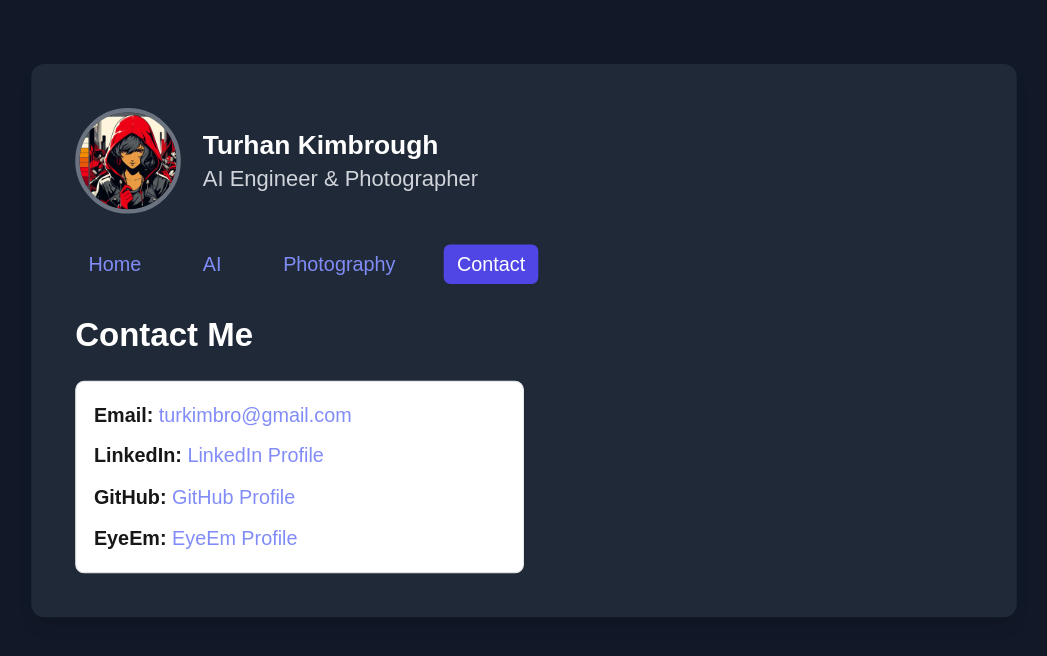
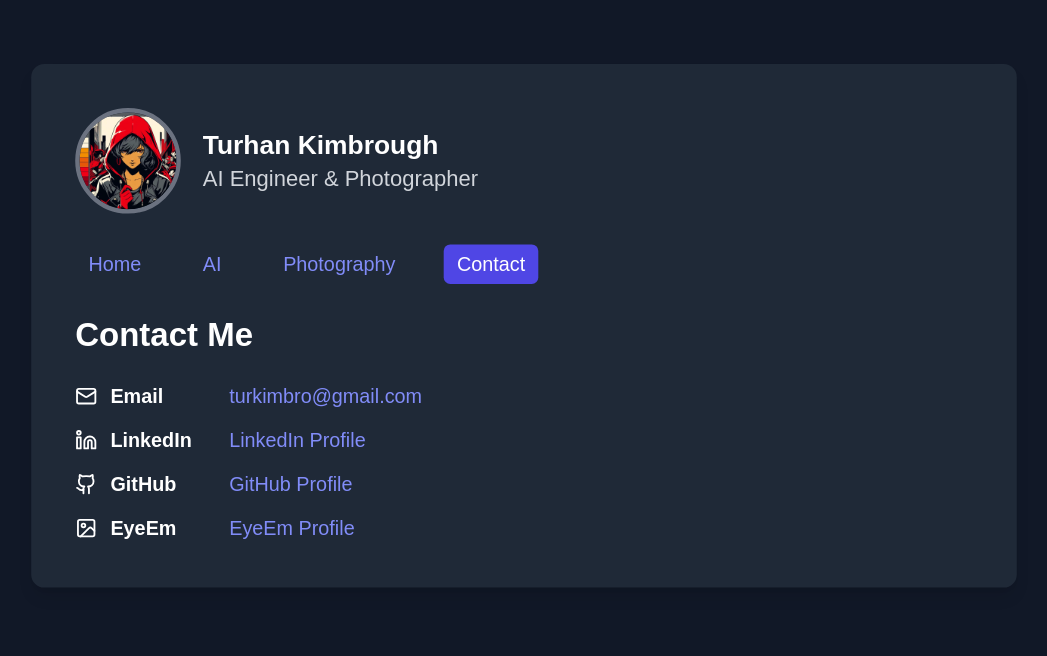
Before and after one commit to T-Visor/personal-website, a Next.js app: page /contact in a window 1280 px wide. Shown: the top 656 px of the page, without its empty margins (116-1163 px from the left). Built offline with nearby package versions, Linux system fonts and the light colour scheme.

Commit message:
updated contacts page to have more consistent design

```diff
--- a/src/app/contact/page.tsx
+++ b/src/app/contact/page.tsx
@@ -1,5 +1,6 @@
-//'use client'
-import { Alert, AlertDescription } from "@/components/ui/alert"
+'use client'
+
+import { Mail, Linkedin, Github, Image } from "lucide-react"
 
 type ContactListItem = {
   id: number;
@@ -35,42 +36,43 @@ const contactListItems: ContactListItem[] = [
   }
 ]
 
-type ContactListItemProps = {
-  label: string;
-  rawURL: string;
-  anchorText: string;
-};
+const IconMap: { [key: string]: React.ReactNode } = {
+  "Email": <Mail className="h-5 w-5" />,
+  "LinkedIn": <Linkedin className="h-5 w-5" />,
+  "GitHub": <Github className="h-5 w-5" />,
+  "EyeEm": <Image className="h-5 w-5" />
+}
 
-const SectionCard: React.FC<ContactListItemProps> = ({ label, rawURL, anchorText }) => (
-  <p><strong>{label + ": "} </strong>
-    <a href={rawURL} target="_blank" className="text-indigo-400 hover:underline">
-      {anchorText}
-    </a>
-  </p>
+const ContactCard: React.FC<{ contactItem: ContactListItem }> = ({ contactItem }) => (
+  <div className="flex items-center gap-3">
+    <div className="flex-shrink-0">
+      {IconMap[contactItem.label]}
+    </div>
+    <div className="min-w-24">
+      <span className="text-lg font-semibold">{contactItem.label}</span>
+    </div>
+    <div>
+      <a
+        href={contactItem.rawURL}
+        target="_blank"
+        rel="noopener noreferrer"
+        className="text-lg text-indigo-400 hover:underline transition-opacity"
+      >
+        {contactItem.anchorText}
+      </a>
+    </div>
+  </div>
 );
 
-const ContactPage: React.FC = () => (
-  <div className="space-y-6">
-    <h2 className="text-3xl font-bold">Contact Me</h2>
-    <div className="flex justify-left">
-      <div className="w-full sm:w-1/2 lg:w-1/2">
-        <Alert>
-          <AlertDescription>
-            <div className="text-lg space-y-2">
-              {contactListItems.map((contactListItem) =>
-                <SectionCard
-                  key={contactListItem.id}
-                  label={contactListItem.label}
-                  rawURL={contactListItem.rawURL}
-                  anchorText={contactListItem.anchorText}
-                />
-              )}
-            </div>
-          </AlertDescription>
-        </Alert>
+export default function ContactPage() {
+  return (
+    <div className="space-y-6">
+      <h2 className="text-3xl font-bold">Contact Me</h2>
+      <div className="space-y-3">
+        {contactListItems.map((item) => (
+          <ContactCard key={item.id} contactItem={item} />
+        ))}
       </div>
     </div>
-  </div>
-)
-
-export default ContactPage;
+  )
+}
--- /dev/null
+++ b/src/components/ui/card.tsx
@@ -0,0 +1,76 @@
+import * as React from "react"
+
+import { cn } from "@/lib/utils"
+
+const Card = React.forwardRef<
+  HTMLDivElement,
+  React.HTMLAttributes<HTMLDivElement>
+>(({ className, ...props }, ref) => (
+  <div
+    ref={ref}
+    className={cn(
+      "rounded-xl border bg-card text-card-foreground shadow",
+      className
+    )}
+    {...props}
+  />
+))
+Card.displayName = "Card"
+
+const CardHeader = React.forwardRef<
+  HTMLDivElement,
+  React.HTMLAttributes<HTMLDivElement>
+>(({ className, ...props }, ref) => (
+  <div
+    ref={ref}
+    className={cn("flex flex-col space-y-1.5 p-6", className)}
+    {...props}
+  />
+))
+CardHeader.displayName = "CardHeader"
+
+const CardTitle = React.forwardRef<
+  HTMLDivElement,
+  React.HTMLAttributes<HTMLDivElement>
+>(({ className, ...props }, ref) => (
+  <div
+    ref={ref}
+    className={cn("font-semibold leading-none tracking-tight", className)}
+    {...props}
+  />
+))
+CardTitle.displayName = "CardTitle"
+
+const CardDescription = React.forwardRef<
+  HTMLDivElement,
+  React.HTMLAttributes<HTMLDivElement>
+>(({ className, ...props }, ref) => (
+  <div
+    ref={ref}
+    className={cn("text-sm text-muted-foreground", className)}
+    {...props}
+  />
+))
+CardDescription.displayName = "CardDescription"
+
+const CardContent = React.forwardRef<
+  HTMLDivElement,
+  React.HTMLAttributes<HTMLDivElement>
+>(({ className, ...props }, ref) => (
+  <div ref={ref} className={cn("p-6 pt-0", className)} {...props} />
+))
+CardContent.displayName = "CardContent"
+
+const CardFooter = React.forwardRef<
+  HTMLDivElement,
+  React.HTMLAttributes<HTMLDivElement>
+>(({ className, ...props }, ref) => (
+  <div
+    ref={ref}
+    className={cn("flex items-center p-6 pt-0", className)}
+    {...props}
+  />
+))
+CardFooter.displayName = "CardFooter"
+
+export { Card, CardHeader, CardFooter, CardTitle, CardDescription, CardContent }
```
Also changed, not shown: components.json (added).
